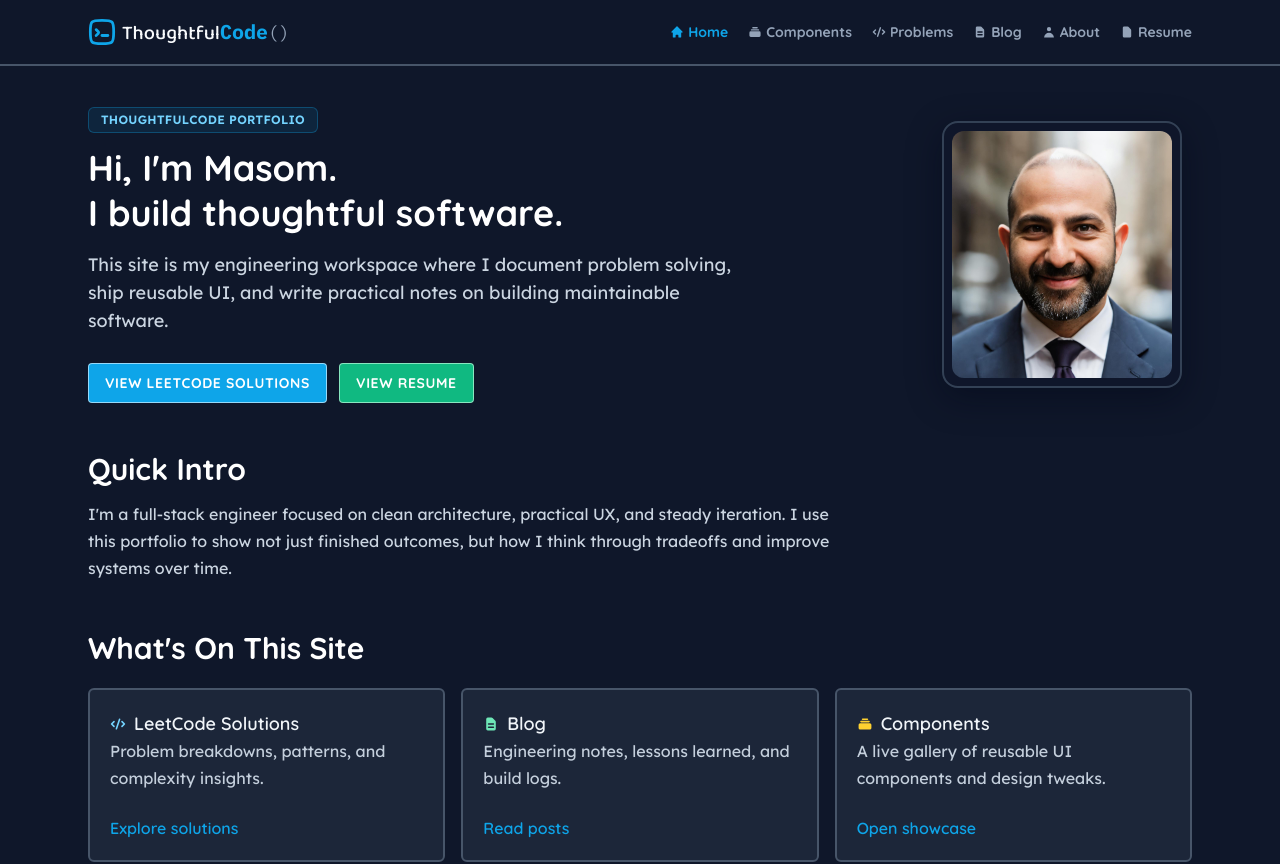
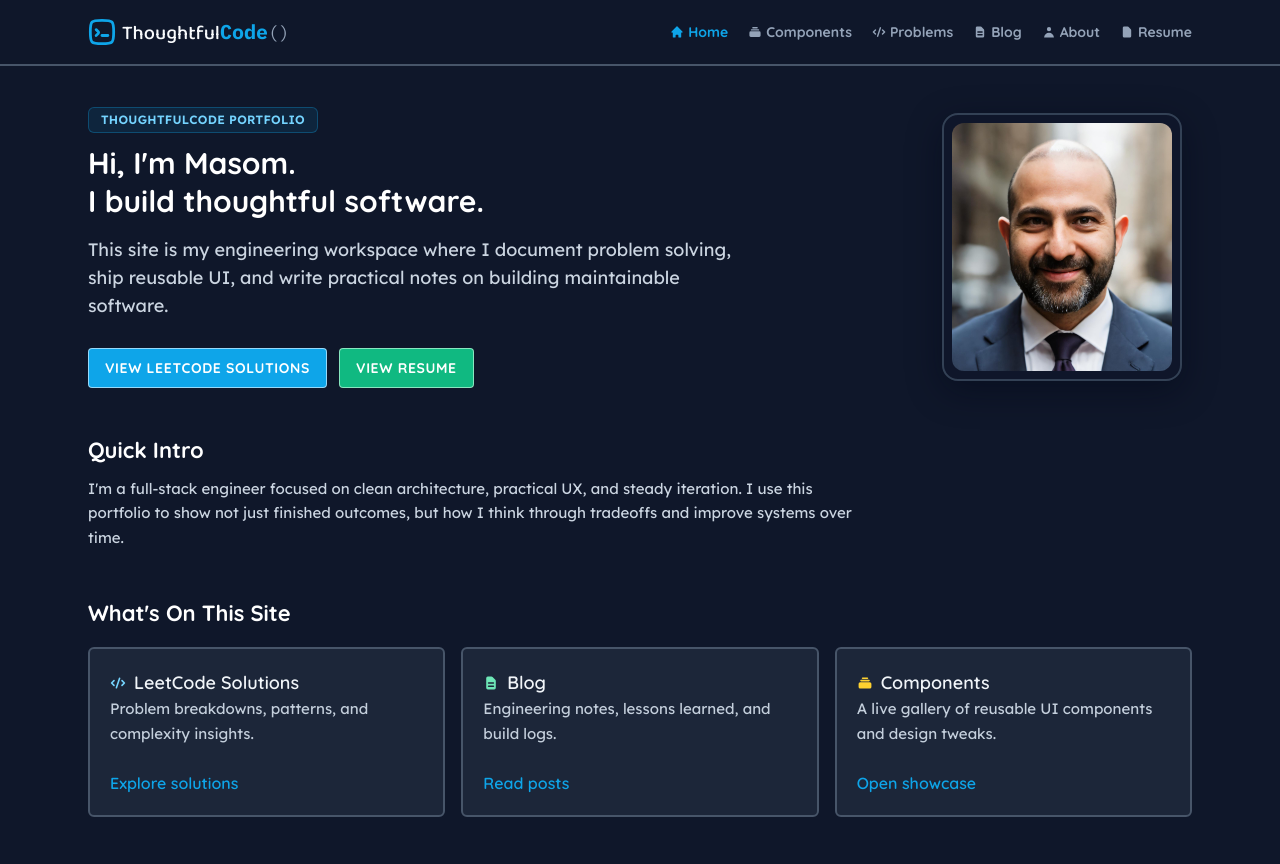
Before and after one commit to masomh-personal/hamadeh-io, a Next.js app: page / in a window 1280 px wide. Shown: the top 864 px of the page. Built offline with nearby package versions, Linux system fonts and the light colour scheme; a web font is replaced by a local one.

Commit message:
style: adjust typography in global styles for improved readability
- Update font sizes and line heights for headings (h1 to h6) and paragraphs in `globals.css` to enhance text clarity and visual hierarchy across the application.

```diff
--- a/app/globals.css
+++ b/app/globals.css
@@ -143,27 +143,27 @@
     }
 
     h1 {
-        font-size: 1.875rem;
+        font-size: 1.625rem;
         line-height: 1.2;
     }
 
     h2 {
-        font-size: 1.5rem;
-        line-height: 1.25;
-    }
-
-    h3 {
         font-size: 1.25rem;
         line-height: 1.3;
     }
 
-    h4 {
+    h3 {
         font-size: 1.125rem;
         line-height: 1.35;
     }
 
+    h4 {
+        font-size: 1rem;
+        line-height: 1.4;
+    }
+
     h5 {
-        font-size: 1rem;
+        font-size: 0.9375rem;
         line-height: 1.4;
     }
 
@@ -173,21 +173,21 @@
     }
 
     p {
-        font-size: 1rem;
-        line-height: 1.7;
+        font-size: 0.9375rem;
+        line-height: 1.65;
     }
 
     @media (min-width: 768px) {
         h1 {
-            font-size: 2.25rem;
+            font-size: 1.875rem;
         }
 
         h2 {
-            font-size: 1.875rem;
+            font-size: 1.375rem;
         }
 
         h3 {
-            font-size: 1.5rem;
+            font-size: 1.1875rem;
         }
     }
 
```
